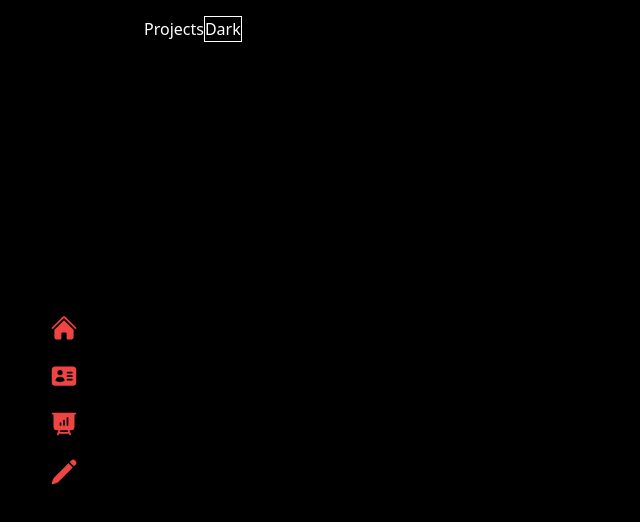
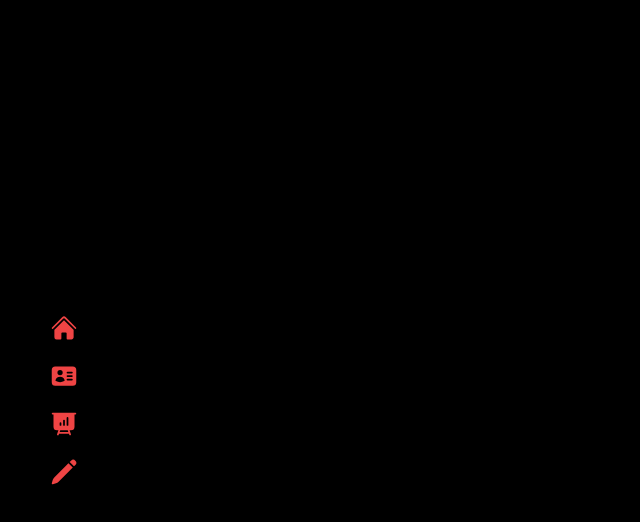
Before and after one commit to Muntazir3i/MyPortfolio, a React (Vite) app: page /projects in a window 1280 px wide. Shown: the top 522 px of the page, without its empty margins (0-640 px from the left). Built offline with nearby package versions, Linux system fonts and the light colour scheme.

Commit message:
project and blog updated

```diff
--- a/src/Components/Blogs.jsx
+++ b/src/Components/Blogs.jsx
@@ -1,8 +1,12 @@
 import React from 'react'
+import useTheme from './context/ThemeSwitch';
 
 function Blogs() {
+  let {dark,setDark,toggleDark} = useTheme();
   return (
-    <main class="min-w-0 flex-1 overflow-auto p-4 text-white">Blogs</main>
+      <main className= {`min-w-0 h-screen flex justify-center items-center flex-1 overflow-auto p-4 text-white ${dark ? 'bg-black' : 'bg-customWhite'}`}>
+          <h1 className= {`text-7xl font-medium ${dark ? 'text-white' : 'text-black'} `}>COMING SOON</h1>
+          </main>
   )
 }
 
--- a/src/Components/NavHome.jsx
+++ b/src/Components/NavHome.jsx
@@ -42,7 +42,7 @@ function NavHome() {
                    </p>
 
                    <p className='text-center md:text-left font-sourcecode text-lg '>
-                   <span className={`${dark ? 'text-red-500' : 'text-customText'} font-bold`}>Frontend Engineer</span> using HTML, CSS, JavaScript,  React, and Nextjs. <span className={`${dark ? 'text-red-500' : 'text-customText'} font-bold`}>Backend </span>using Node, Express, SQL, Postgres & Prisma and Deploy. Can assist to build robust web, mobile, and desktop applications.
+                   <span className={`${dark ? 'text-red-500' : 'text-customText'} font-bold`}>Frontend Engineer</span> using HTML, CSS, JavaScript,  React, and Nextjs. <span className={`${dark ? 'text-red-500' : 'text-customText'} font-bold`}>Backend </span>using Node, Express, MongoDb, Postgres & Prisma and Deploy. Can assist to build robust web, mobile, and desktop applications.
                    </p>
                    <button
                    className={`lg:w-1/4 mt-4 mb-3 rounded-full border border-slate-300 py-2 px-4 text-center text-sm transition-all shadow-sm hover:shadow-lg   hover:border-slate-800 focus:text-white focus:bg-slate-800 focus:border-slate-800 active:border-slate-800 active:text-white active:bg-slate-800 disabled:pointer-events-none disabled:opacity-50 disabled:shadow-none ${dark ? 'text-white hover:bg-white hover:text-red-500' : 'text-black hover:bg-white hover:text-customText'}`} type="button">
--- a/src/Components/Projects.jsx
+++ b/src/Components/Projects.jsx
@@ -1,5 +1,6 @@
 import React, { useState } from 'react'
 import useTheme from './context/ThemeSwitch';
+import { GithubCircle} from 'iconoir-react';
 
 
 function Projects() {
@@ -7,11 +8,9 @@ function Projects() {
 
   return (
 
-    <main className= {`min-w-0 flex-1 overflow-auto p-4 text-white ${dark ? 'bg-black' : 'bg-customWhite'}`}>
-      Projects
-      <button
-      onClick={toggleDark}
-      className='border-solid border border-white'>Dark</button>
+    <main className= {`min-w-0 h-screen flex justify-center items-center flex-1 overflow-auto p-4 text-white ${dark ? 'bg-black' : 'bg-customWhite'}`}>
+
+       <a target="_blank" href="https://github.com/Muntazir3i"><GithubCircle height={66} width={66} className={` hover:scale-125 transition-transform duration-300 ${dark ? 'text-white hover:text-red-500' : 'text-black hover:text-customText'}`}></GithubCircle></a>
       </main>
   )
 }
--- a/src/Components/navhome.css
+++ b/src/Components/navhome.css
@@ -1,5 +1,5 @@
 #main-img{
-    transition: box-shadow ease-out 1s;
+    transition: box-shadow ease-out 0.5s;
     border: 1px solid gray;
 }
 
```
